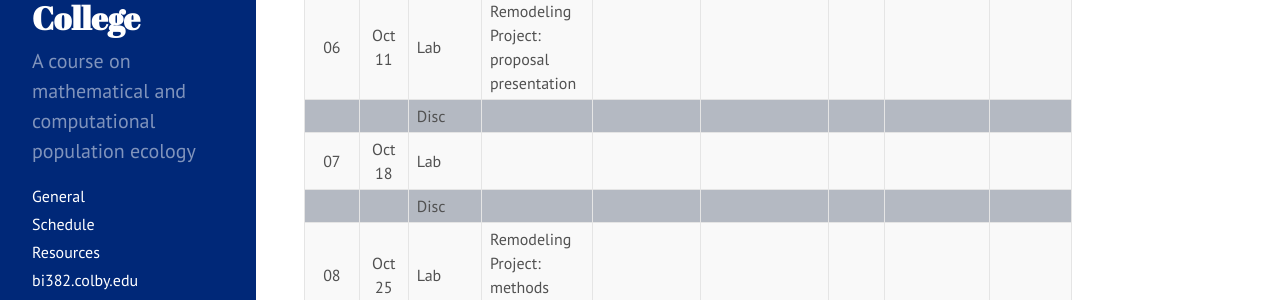
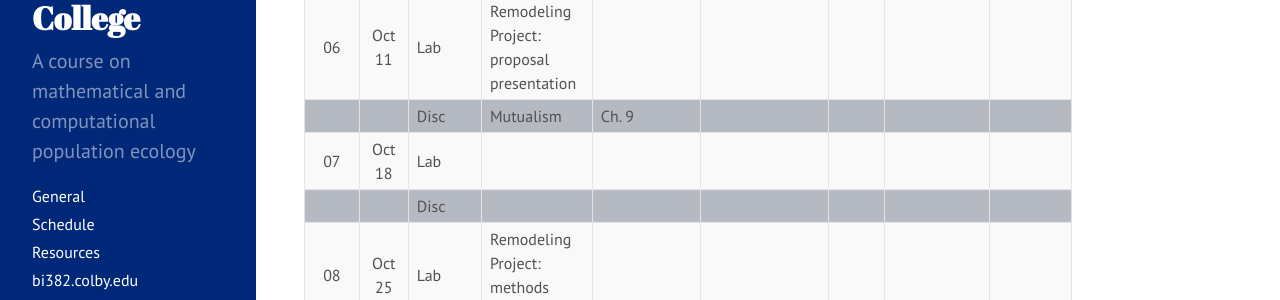
Before and after one commit to ColbyEcology/colbyecology.github.io, a Jekyll site: the page built from Schedule.md, in a window 1280 px wide and 900 px high, scrolled down 1161 px. Shown: the part 154-454 px from the top of the window. Built offline with Jekyll 4.4.1, drawn with Linux system fonts in a browser that asks for light colours.

Commit message:
mut reading

```diff
--- a/Schedule.md
+++ b/Schedule.md
@@ -40,7 +40,7 @@ title: "Schedule"
 | 05   | Oct 04 |   Lab   | Two-species population models                                           |                                                                                                                                                                                                                                                                                                           | [Two-species models code](../Presentations/Labs/Lab04_2sppIntCode.html)                |                                                                                         | [Remodeling Project: literature search](../Assignments/RemodelingProject/RemodelingPrject_ProposalPres.html)                                                           |                                                   |
 |      |        |  Disc   | Species interaction paper discussions                                   | Choose 1: [Probabilistic species interactions](https://www.sciencedirect.com/science/article/pii/S0169534719303568), [Eco-evolutionary community dynamics](https://www.nature.com/articles/s41467-021-24977-x), or [Cooperation-antagonism shifts](https://onlinelibrary.wiley.com/doi/10.1111/oik.08201) | [Bifurcation diagram code](../Presentations/Discussions/Wk05_BifurcationDiagrams.html) |                                                                                         |                                                                                                                                                                        |                                                   |
 | 06   | Oct 11 |   Lab   | Remodeling Project: proposal presentation                               |                                                                                                                                                                                                                                                                                                           |                                                                                        |                                                                                         |                                                                                                                                                                        |                                                   |
-|      |        |  Disc   |                                                                         |                                                                                                                                                                                                                                                                                                           |                                                                                        |                                                                                         |                                                                                                                                                                        |                                                   |
+|      |        |  Disc   | Mutualism                                                               | Ch. 9                                                                                                                                                                                                                                                                                                     |                                                                                        |                                                                                         |                                                                                                                                                                        |                                                   |
 | 07   | Oct 18 |   Lab   |                                                                         |                                                                                                                                                                                                                                                                                                           |                                                                                        |                                                                                         |                                                                                                                                                                        |                                                   |
 |      |        |  Disc   |                                                                         |                                                                                                                                                                                                                                                                                                           |                                                                                        |                                                                                         |                                                                                                                                                                        |                                                   |
 | 08   | Oct 25 |   Lab   | Remodeling Project: methods presentation                                |                                                                                                                                                                                                                                                                                                           |                                                                                        |                                                                                         |                                                                                                                                                                        |                                                   |
```
